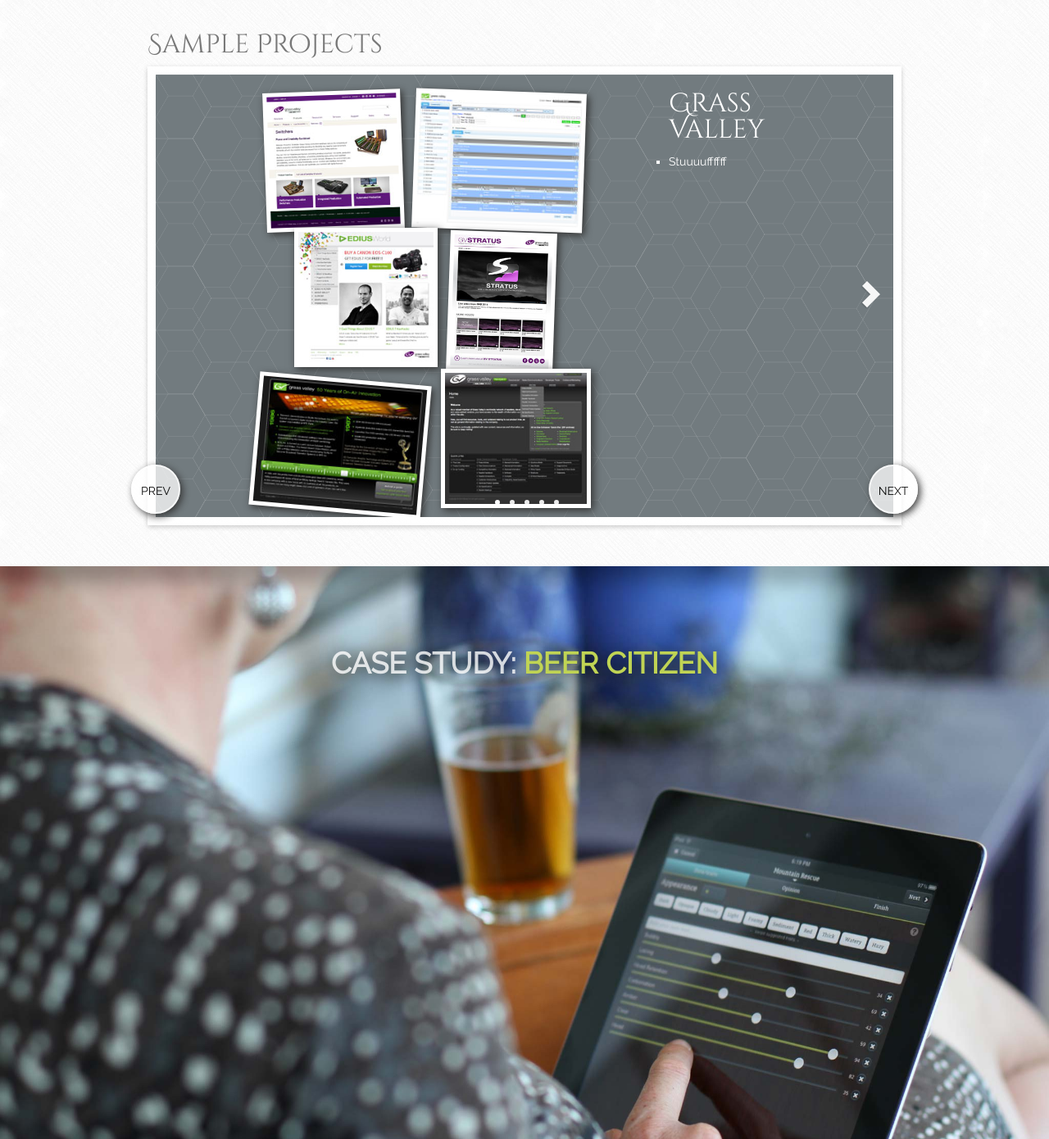
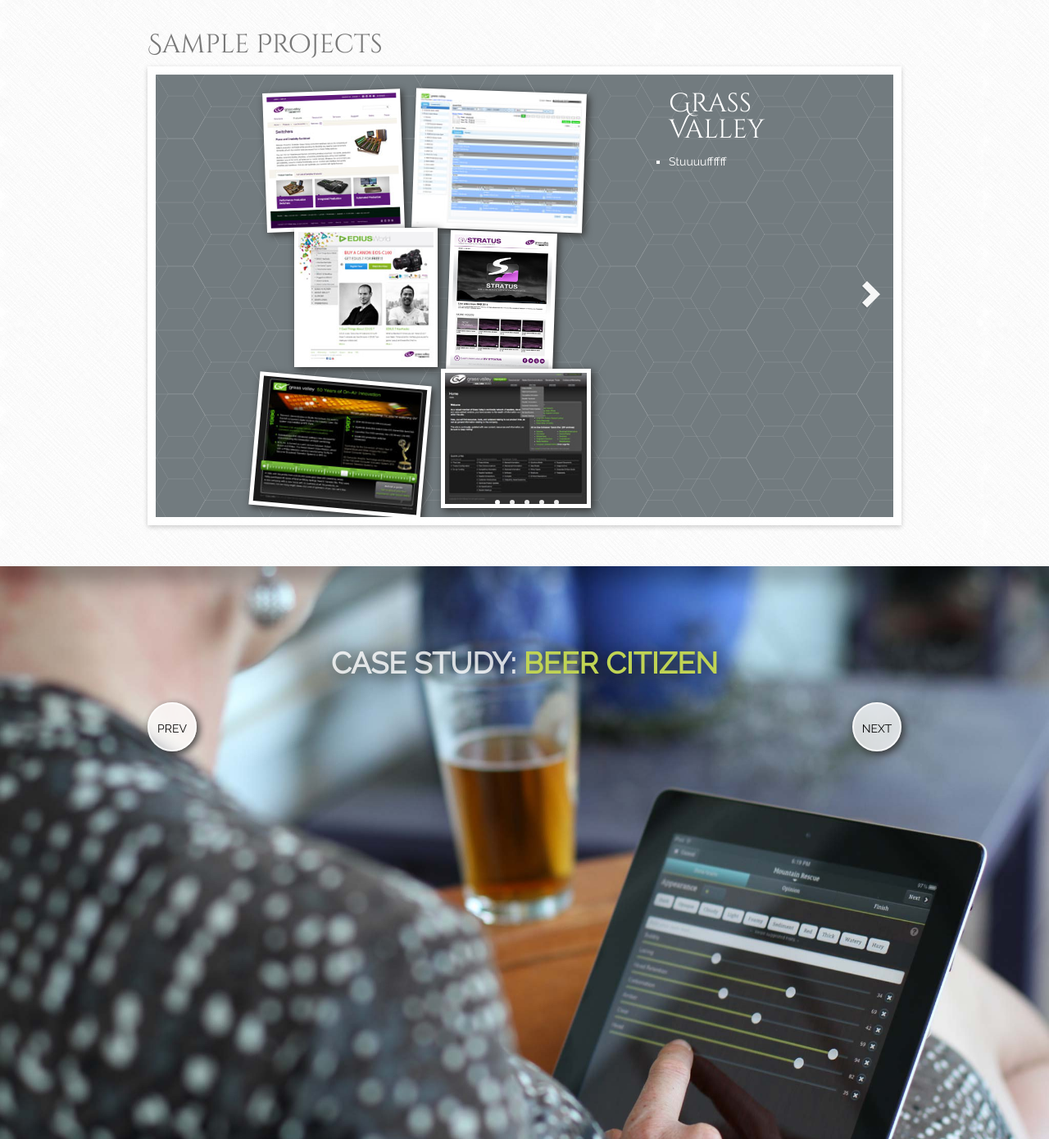
Before and after one commit to rusackas/rusackas.github.io, a PHP site: page / in a window 1280 px wide. Shown: the part 2093-3483 px from the top of the page at 82% size. Run offline with PHP 8.4, Linux system fonts and the light colour scheme; some libraries are stand-ins or nearby versions.

Commit message:
moved coverflow buttons, removed mouseover animation

```diff
--- a/site/css/coverflow.css
+++ b/site/css/coverflow.css
@@ -44,8 +44,11 @@
 
 .coverflow-text {
   position: absolute;
-  width: 100%; }
-
+  width: 100%;
+  -moz-box-sizing: border-box;
+  box-sizing: border-box;
+  left:-20px;
+}
 .coverflow-text h1,
 .coverflow-text h2 {
   margin: 0; }
@@ -60,7 +63,7 @@
   color:black;
   text-transform: uppercase;
   position: absolute;
-  bottom:200px;
+  bottom:-90px;
   text-align: center;
   line-height: 60px;
   cursor: pointer;
@@ -71,20 +74,20 @@
   outline: none;
 }
 .coverflow_left{
-  left:0px;
+  left:20px;
   -webkit-animation: throb 2s infinite;
   animation: throb 2s infinite; /* IE 10+ */
 }
 .coverflow_right{
-  right:0px;
+  right:20px;
   -webkit-animation: throb 2s infinite;
   animation: throb 2s infinite; /* IE 10+ */
-
-/*  background:url('../img/slideshow/arrows.png') no-repeat top right;*/
 }
 .coverflow_button:hover{
   box-shadow: 3px 3px 20px #000;
   -webkit-transform: scale(1.2);
   -ms-transform: scale(1.2);
   transform: scale(1.2);
+  -webkit-animation: none;
+  animation: none;
 }
```
